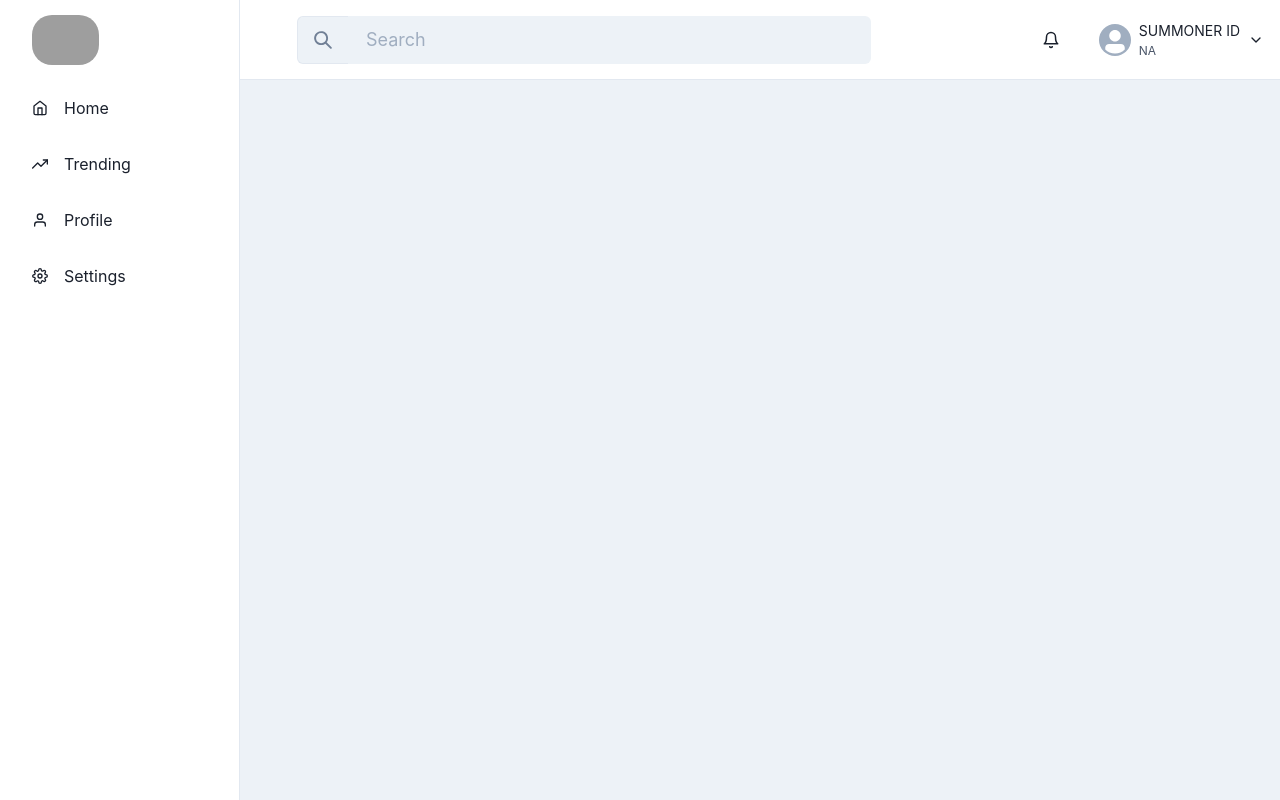
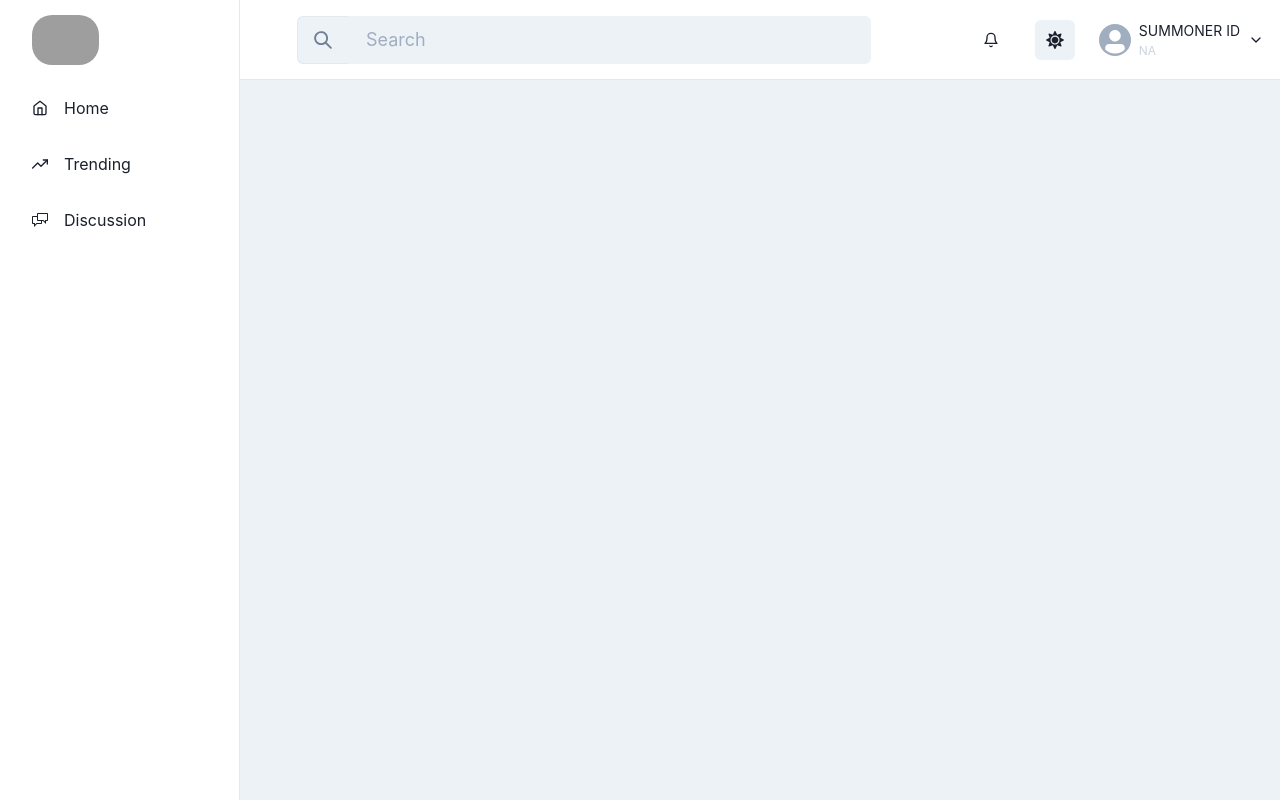
Before and after one commit to Jchase2/LeagueBoard, a React (Create React App) app in the folder client/: page / in a window 1280 px wide. Built offline with nearby package versions, Linux system fonts and the light colour scheme; grey boxes are pictures that could not be loaded.

Commit message:
added color toggle

```diff
--- a/client/src/components/Heading/Heading.tsx
+++ b/client/src/components/Heading/Heading.tsx
@@ -8,6 +8,7 @@ import {
   HStack,
   VStack,
   Icon,
+  useColorMode,
   useColorModeValue,
   Link,
   Drawer,
@@ -21,7 +22,7 @@ import {
   MenuDivider,
   MenuItem,
   MenuList,
-  Image
+  Image,
 } from "@chakra-ui/react";
 import {
   FiHome,
@@ -33,6 +34,8 @@ import {
   FiUser,
 } from "react-icons/fi";
 import { IconType } from "react-icons";
+import { GoCommentDiscussion } from "react-icons/go"
+import { FaMoon, FaSun } from "react-icons/fa";
 import Searchbar from "../Searchbar/Searchbar"
 
 
@@ -43,8 +46,7 @@ interface LinkItemProps {
 const LinkItems: Array<LinkItemProps> = [
   { name: "Home", icon: FiHome },
   { name: "Trending", icon: FiTrendingUp },
-  { name: "Profile", icon: FiUser },
-  { name: "Settings", icon: FiSettings },
+  { name: "Discussion", icon: GoCommentDiscussion },
 ];
 
 export default function SidebarWithHeader ({
@@ -149,7 +151,11 @@ const NavItem = ({ icon, children, ...rest }: NavItemProps) => {
 interface MobileProps extends FlexProps {
   onOpen: () => void;
 }
+
 const MobileNav = ({ onOpen, ...rest }: MobileProps) => {
+ const { toggleColorMode } = useColorMode();
+ const colors = useColorModeValue("grey.100", "grey.700");
+ const SwitchIcon = useColorModeValue(FaSun, FaMoon);
   return (
     <Flex
       ml={{ base: 0, md: 60 }}
@@ -174,10 +180,18 @@ const MobileNav = ({ onOpen, ...rest }: MobileProps) => {
 
       <HStack spacing={{ base: "0", md: "6" }}>
         <IconButton
-          size="lg"
+          size="md"
           variant="ghost"
           aria-label="open menu"
           icon={<FiBell />}
+        />
+        <IconButton
+          icon={<SwitchIcon />}
+          size="md"
+          aria-label="color Toggle"
+          fontSize="lg"
+          onClick={toggleColorMode}
+          color={colors}
         />
         <Flex alignItems={"center"}>
           <Menu>
@@ -200,7 +214,7 @@ const MobileNav = ({ onOpen, ...rest }: MobileProps) => {
                   ml="2"
                 >
                   <Text fontSize="sm">SUMMONER ID</Text>
-                  <Text fontSize="xs" color="gray.600">
+                  <Text fontSize="xs" color="gray.300">
                     NA
                   </Text>
                 </VStack>
@@ -219,7 +233,7 @@ const MobileNav = ({ onOpen, ...rest }: MobileProps) => {
               <Link href="/Profile">
                 <MenuItem>Settings</MenuItem>
               </Link>
-              <MenuDivider/>
+              <MenuDivider />
               <Link href="/Profile">
                 <MenuItem>Sign out</MenuItem>
               </Link>
```
